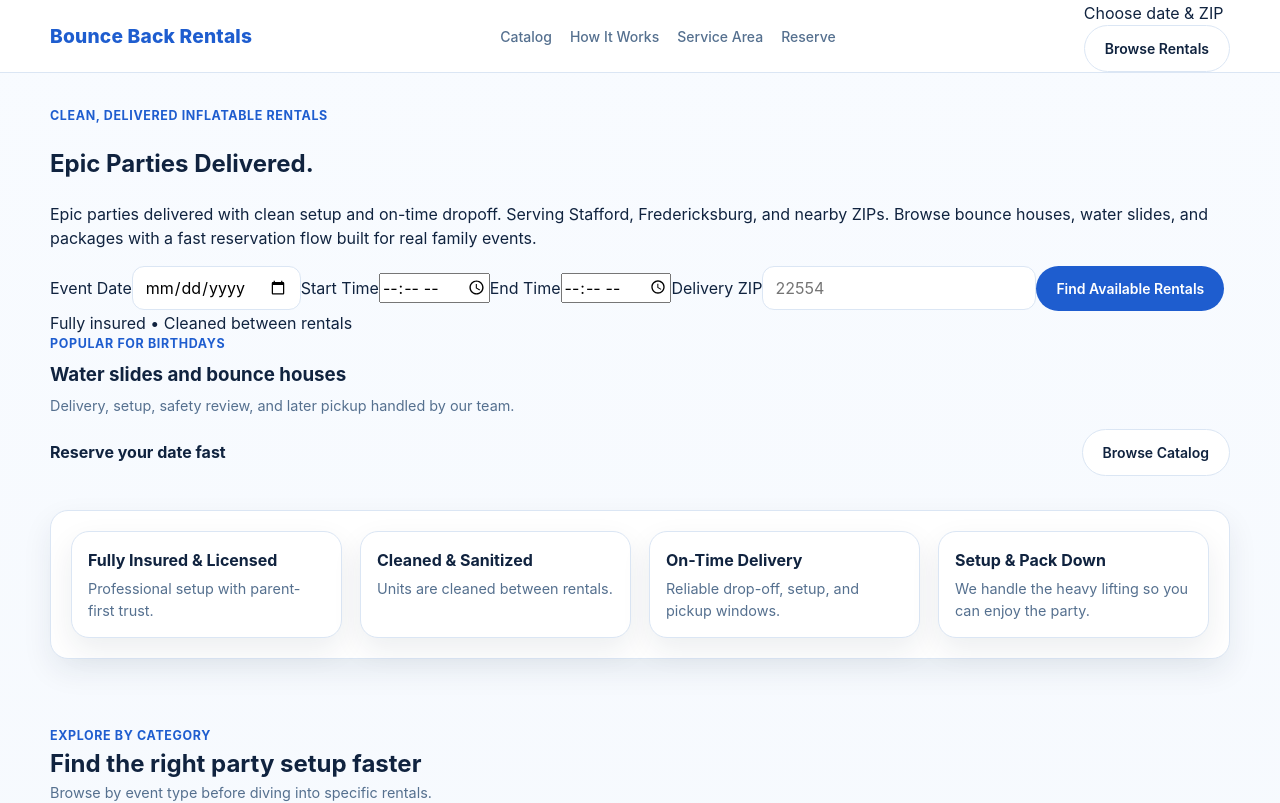
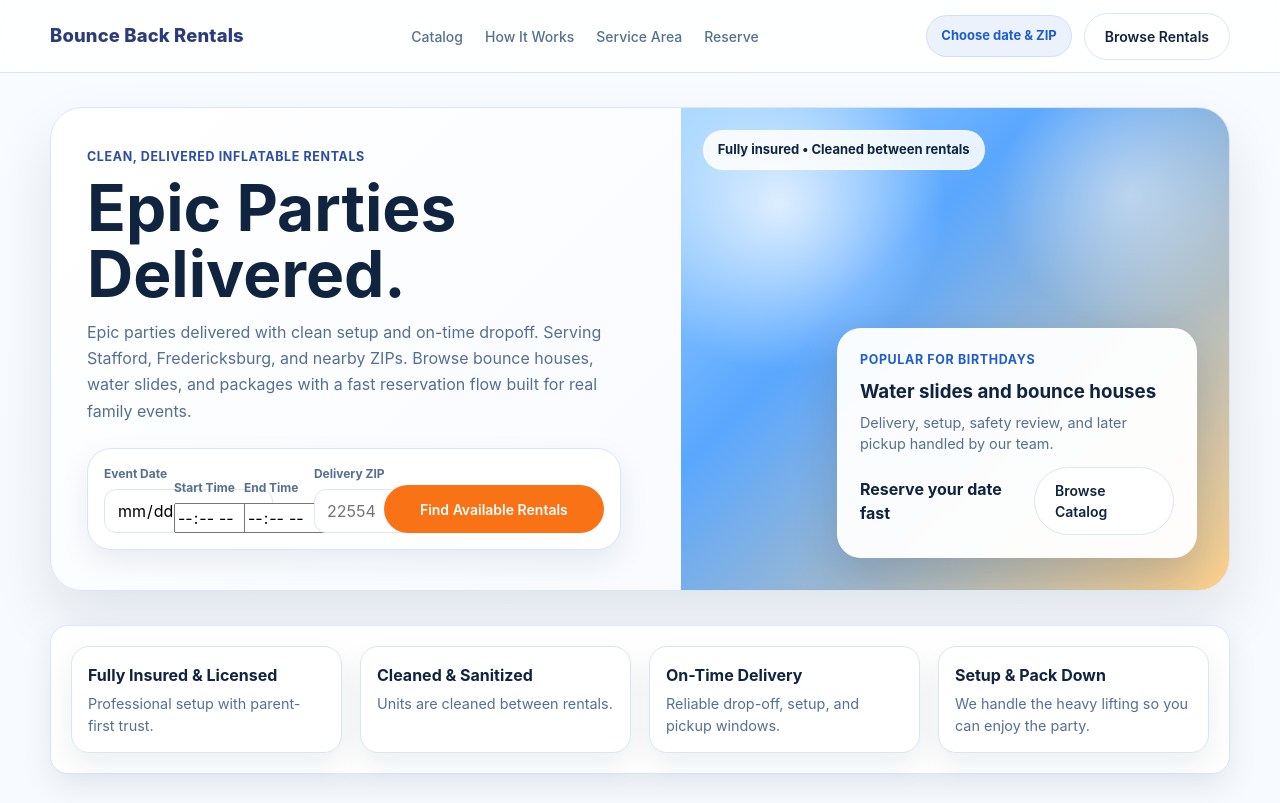
Before and after one commit to kkoly10/rental-software, a Next.js app: page / in a window 1280 px wide. Shown: the top 803 px of the page. Built offline with nearby package versions, Linux system fonts and the light colour scheme; no server answers; the database is empty.

Commit message:
Update globals.css

```diff
--- a/app/globals.css
+++ b/app/globals.css
@@ -159,3 +159,194 @@ input:focus, select:focus, textarea:focus {
   .hero-panel, .main-shell { padding: 18px; }
   .sidebar-layout { min-height: auto; }
 }
+/* Storefront realignment */
+
+.public-topbar {
+  background: rgba(255, 255, 255, 0.82);
+  backdrop-filter: blur(14px);
+}
+
+.public-logo {
+  color: #2b3b7c;
+  font-size: 1.15rem;
+}
+
+.public-nav-links {
+  gap: 22px;
+}
+
+.public-nav-right {
+  display: flex;
+  align-items: center;
+  gap: 12px;
+}
+
+.public-status-pill {
+  display: inline-flex;
+  align-items: center;
+  justify-content: center;
+  min-height: 42px;
+  padding: 0 14px;
+  border-radius: 999px;
+  background: rgba(30, 93, 207, 0.08);
+  border: 1px solid rgba(30, 93, 207, 0.12);
+  color: var(--primary);
+  font-size: 13px;
+  font-weight: 700;
+  white-space: nowrap;
+}
+
+.public-hero {
+  padding-top: 34px;
+}
+
+.public-hero-shell {
+  display: grid;
+  grid-template-columns: 1.05fr 0.95fr;
+  gap: 24px;
+  align-items: stretch;
+  background: linear-gradient(135deg, #ffffff 0%, #f4f8ff 100%);
+  border: 1px solid var(--border);
+  border-radius: 32px;
+  overflow: hidden;
+  box-shadow: 0 28px 60px rgba(16, 35, 63, 0.1);
+}
+
+.public-hero-copy {
+  padding: 40px 36px;
+}
+
+.public-hero-copy h1 {
+  margin: 8px 0 12px;
+  font-size: clamp(2.4rem, 5vw, 4rem);
+  line-height: 1.03;
+  color: var(--text);
+}
+
+.public-hero-copy p {
+  margin: 0;
+  max-width: 58ch;
+  color: var(--text-soft);
+  font-size: 1rem;
+  line-height: 1.65;
+}
+
+.public-kicker {
+  color: #2d4da4;
+}
+
+.storefront-search-card {
+  margin-top: 24px;
+  background: white;
+  border: 1px solid var(--border);
+  border-radius: 24px;
+  box-shadow: var(--shadow);
+  padding: 16px;
+}
+
+.storefront-search-grid {
+  display: grid;
+  grid-template-columns: repeat(4, minmax(0, 1fr)) 220px;
+  gap: 10px;
+  align-items: end;
+}
+
+.storefront-field {
+  display: grid;
+  gap: 6px;
+}
+
+.storefront-field span {
+  color: var(--text-soft);
+  font-size: 12px;
+  font-weight: 700;
+}
+
+.storefront-search-btn {
+  min-height: 48px;
+  background: #f97316;
+}
+
+.storefront-search-btn:hover {
+  background: #ea580c;
+}
+
+.public-hero-visual {
+  position: relative;
+  min-height: 460px;
+  display: flex;
+  align-items: flex-end;
+  justify-content: flex-end;
+  padding: 32px;
+  background:
+    radial-gradient(circle at 18% 20%, rgba(255, 255, 255, 0.75), transparent 28%),
+    radial-gradient(circle at 82% 18%, rgba(255, 255, 255, 0.45), transparent 22%),
+    linear-gradient(135deg, #9fd3ff 0%, #5aa7ff 35%, #ffd18a 100%);
+}
+
+.public-hero-badge {
+  position: absolute;
+  top: 22px;
+  left: 22px;
+  display: inline-flex;
+  align-items: center;
+  gap: 8px;
+  min-height: 40px;
+  padding: 0 14px;
+  border-radius: 999px;
+  background: rgba(255, 255, 255, 0.86);
+  border: 1px solid rgba(255, 255, 255, 0.65);
+  color: var(--text);
+  font-size: 13px;
+  font-weight: 700;
+}
+
+.public-hero-card {
+  width: min(360px, 100%);
+  background: rgba(255, 255, 255, 0.96);
+  border: 1px solid rgba(255, 255, 255, 0.75);
+  border-radius: 24px;
+  padding: 22px;
+  box-shadow: 0 20px 45px rgba(16, 35, 63, 0.18);
+}
+
+.storefront-section-soft {
+  background: linear-gradient(
+    180deg,
+    rgba(255, 255, 255, 0.5),
+    rgba(237, 244, 255, 0.72)
+  );
+}
+
+@media (max-width: 980px) {
+  .public-hero-shell {
+    grid-template-columns: 1fr;
+  }
+
+  .storefront-search-grid {
+    grid-template-columns: 1fr 1fr;
+  }
+
+  .public-nav-right {
+    display: none;
+  }
+}
+
+@media (max-width: 640px) {
+  .public-hero-copy,
+  .public-hero-visual {
+    padding: 20px;
+  }
+
+  .storefront-search-grid {
+    grid-template-columns: 1fr;
+  }
+
+  .public-hero-visual {
+    min-height: 320px;
+  }
+
+  .public-hero-copy h1 {
+    font-size: 2.4rem;
+  }
+}
```
